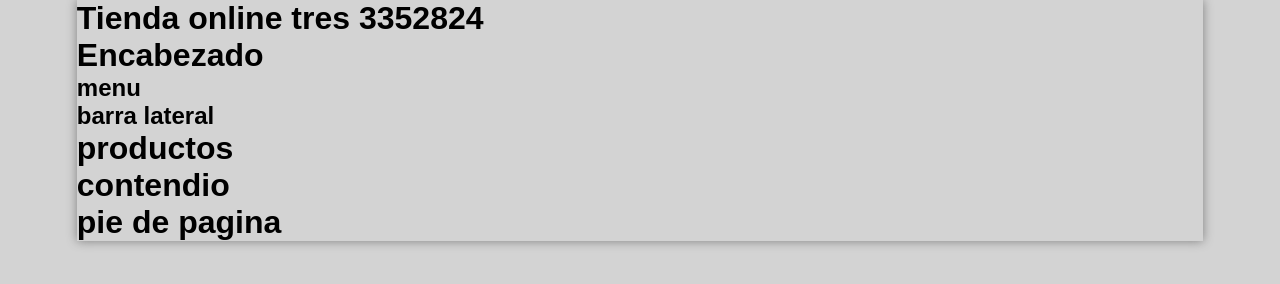
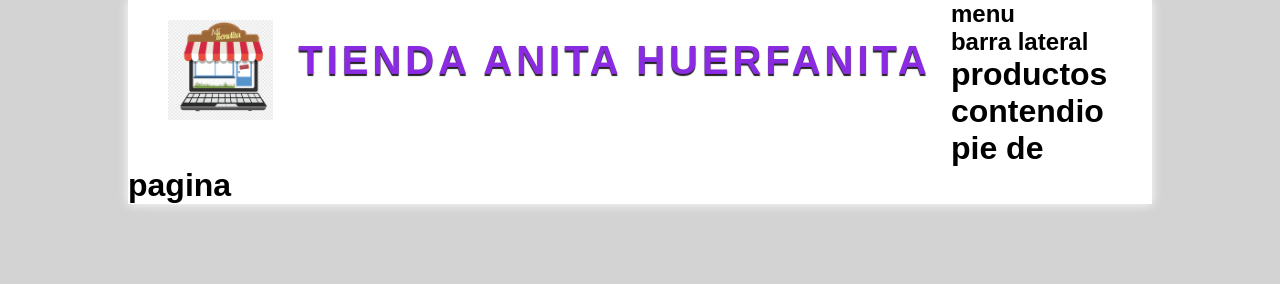
Before and after one commit to l-star-gif/Tienda3352824, a plain HTML site: page index.html in a window 1280 px wide. Drawn offline with Linux system fonts and the light colour scheme.

Commit message:
se dieron estilos al encabezado

```diff
--- a/index.html
+++ b/index.html
@@ -8,11 +8,13 @@
 </head>
 <body>
 <div id="container">
-    <h1>Tienda online tres 3352824</h1>
 
-    <hearder id="header">
-       <h1> Encabezado </h1>
-    </hearder>
+  <hearder id="header">
+      <div id="logo">
+        <img src="./Img/Tienda.png" alt="logo">
+        <a href="index.html"> Tienda Anita Huerfanita</a>
+      </div>
+      </hearder>
 
     <nav id="menu">
      <h1> menu </h1>
--- a/style.css
+++ b/style.css
@@ -9,9 +9,44 @@ body {
     background: lightgray;
 }
 
-#container{
-  width: 88% ;
+#container {
+  width: 80% ;
   margin: 0px auto;
-  box-shadow: 0px 0px 10px gray;
-  /*border: 1px solid red;
+  box-shadow: 0px 0px 10px white;
+  /*border: 1px solid red; */
+  background: white;
 }
+
+#header{
+    height: 145px;
+    background: gray;
+}
+
+#logo{
+    padding: 20px;
+    margin-left: 20px;
+    float: left;
+}
+
+#logo img{
+    float: left;
+    height: 100px;
+}
+
+#logo a{
+    float: left;
+    font-size: 40px ;
+    letter-spacing: 4px ;
+    text-transform: uppercase ;
+    color:blueviolet;
+    font-weight: bold ;
+    text-decoration: none ;
+    margin-top:18px ;
+    margin-left: 25px ;
+    text-shadow: 0px 2px 1px #222222;
+    transition: all 300ms;
+}
+
+#logo a:hover{
+    text-shadow: 0px 2px 1px #222222, 0px 0px 4px #01b1ea;
+}
```
Also changed, not shown: Img/Tienda.png (added).
